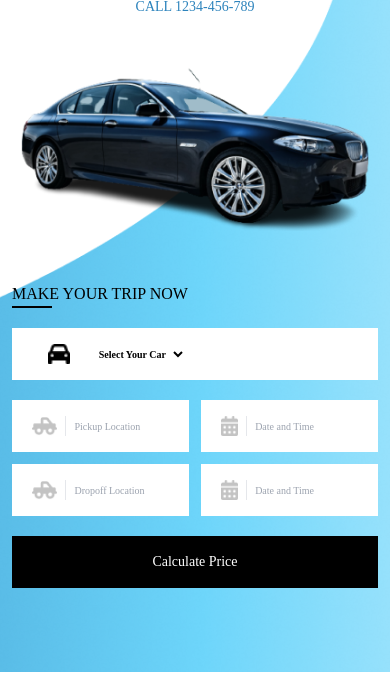
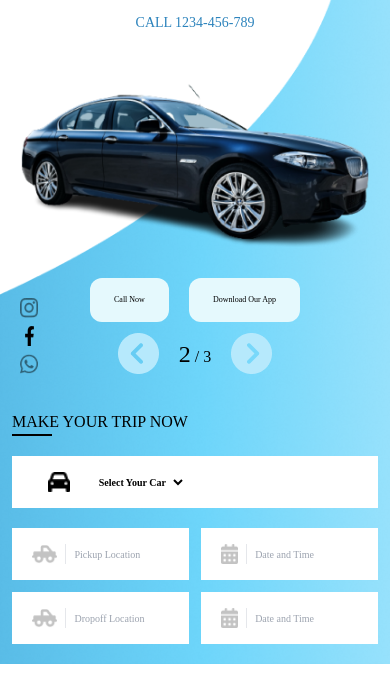
Before and after one commit to vfshera/taxibooking, a website: page src/index.html in a window 390 px wide. Shown: the part 94-785 px from the top of the page. Drawn offline with nearby package versions, Linux system fonts and the light colour scheme; files that its build step writes are made by us from their sources.

Commit message:
complete

```diff
--- a/src/index.html
+++ b/src/index.html
@@ -25,6 +25,10 @@
           document.querySelector("#currentSlide").textContent =
             Splide.index + 1;
           document.querySelector("#totalSlides").textContent = Splide.length;
+          document.querySelector("#currentMobileSlide").textContent =
+            Splide.index + 1;
+          document.querySelector("#totalMobileSlides").textContent =
+            Splide.length;
         }
 
         return {
@@ -171,7 +175,7 @@
 
     <!-- HERO -->
     <section
-      class="hero relative pb-48 md:min-h-[490px] lg:min-h-[924px] bg-cover pt-10 md:pt-24 lg:pt-36 bg-no-repeat bg-center [background-image:url('/public/images/blue-bg.png')]"
+      class="hero relative pb-14 md:pb-48 md:min-h-[490px] lg:min-h-[924px] bg-cover pt-14 md:pt-24 lg:pt-36 bg-no-repeat bg-center [background-image:url('/public/images/blue-bg.png')]"
     >
       <!-- TEXT CONTAINER -->
       <div
@@ -243,6 +247,57 @@
               </ul>
             </div>
           </section>
+
+          <!-- MOBILE -->
+          <div class="md:hidden w-full relative mb-14 mt-10 h-14">
+            <div class="cta flex items-center justify-center -mt-10 gap-5">
+              <button
+                class="py-4 px-6 bg-[#E5F9FD] font-medium text-[8px] rounded-xl"
+              >
+                Call Now
+              </button>
+              <button
+                class="py-4 px-6 bg-[#E5F9FD] font-medium text-[8px] rounded-xl"
+              >
+                Download Our App
+              </button>
+            </div>
+
+            <div class="socials absolute -bottom-10 left-0">
+              <ul class="flex flex-col items-center gap-2">
+                <li>
+                  <a href="">
+                    <img src="/public/images/ig_dark.png" class="h-5" alt="" />
+                  </a>
+                </li>
+                <li>
+                  <a href="">
+                    <img src="/public/images/fb_dark.png" class="h-5" alt="" />
+                  </a>
+                </li>
+                <li>
+                  <a href="">
+                    <img src="/public/images/wa_dark.png" class="h-5" alt="" />
+                  </a>
+                </li>
+              </ul>
+            </div>
+
+            <div
+              class="my-slider-nav absolute left-0 w-full -bottom-10 flex justify-center items-center gap-5"
+            >
+              <button id="prevBtn" onclick="goTo('<')">
+                <img src="/public/images/prev.png" alt="" />
+              </button>
+              <div class="slideNum">
+                <span id="currentMobileSlide" class="text-2xl"></span> /
+                <span id="totalMobileSlides"></span>
+              </div>
+              <button id="nextBtn" onclick="goTo('>')">
+                <img src="/public/images/next.png" alt="" />
+              </button>
+            </div>
+          </div>
         </div>
 
         <!-- make-trip -->
```
